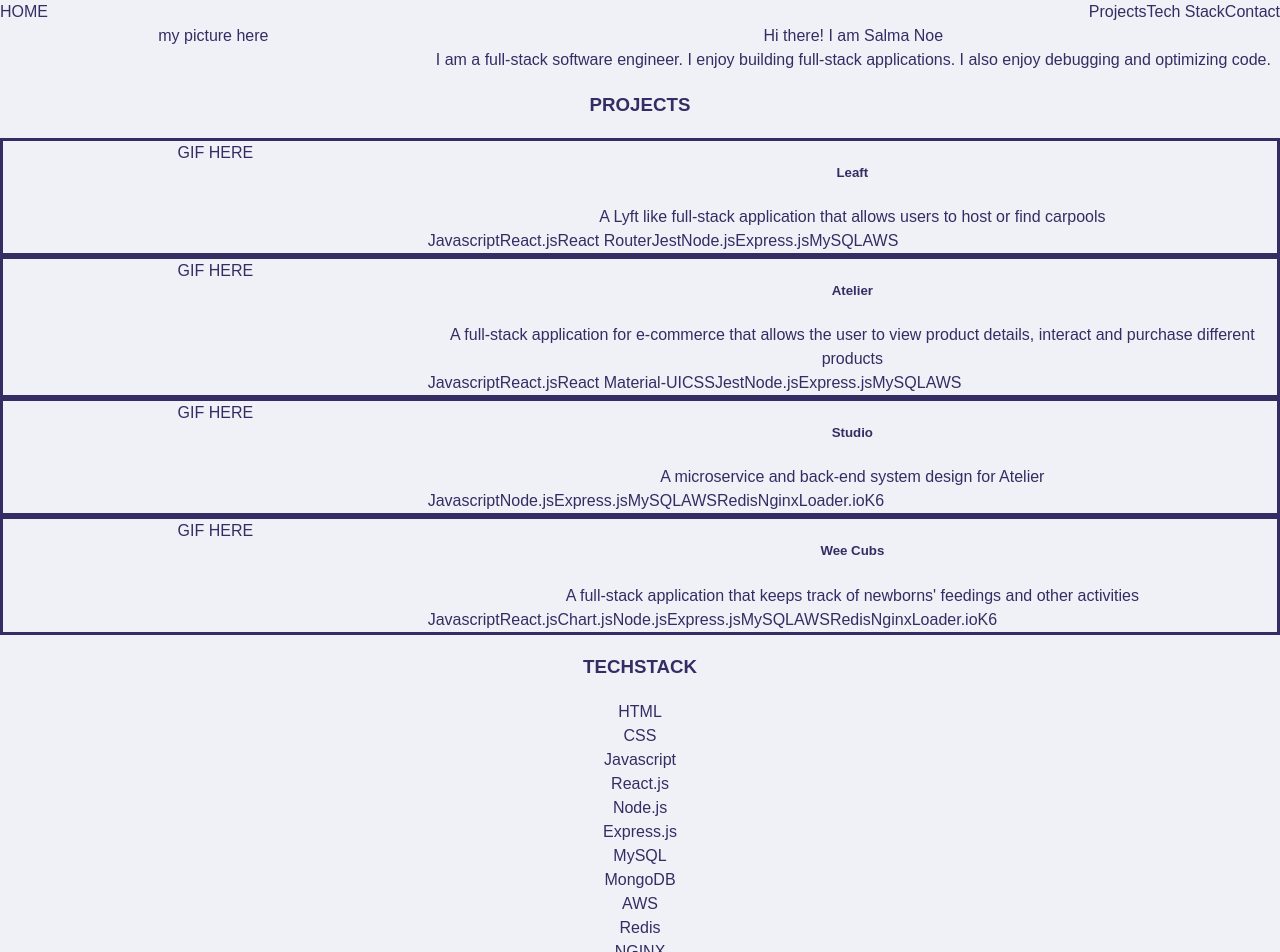
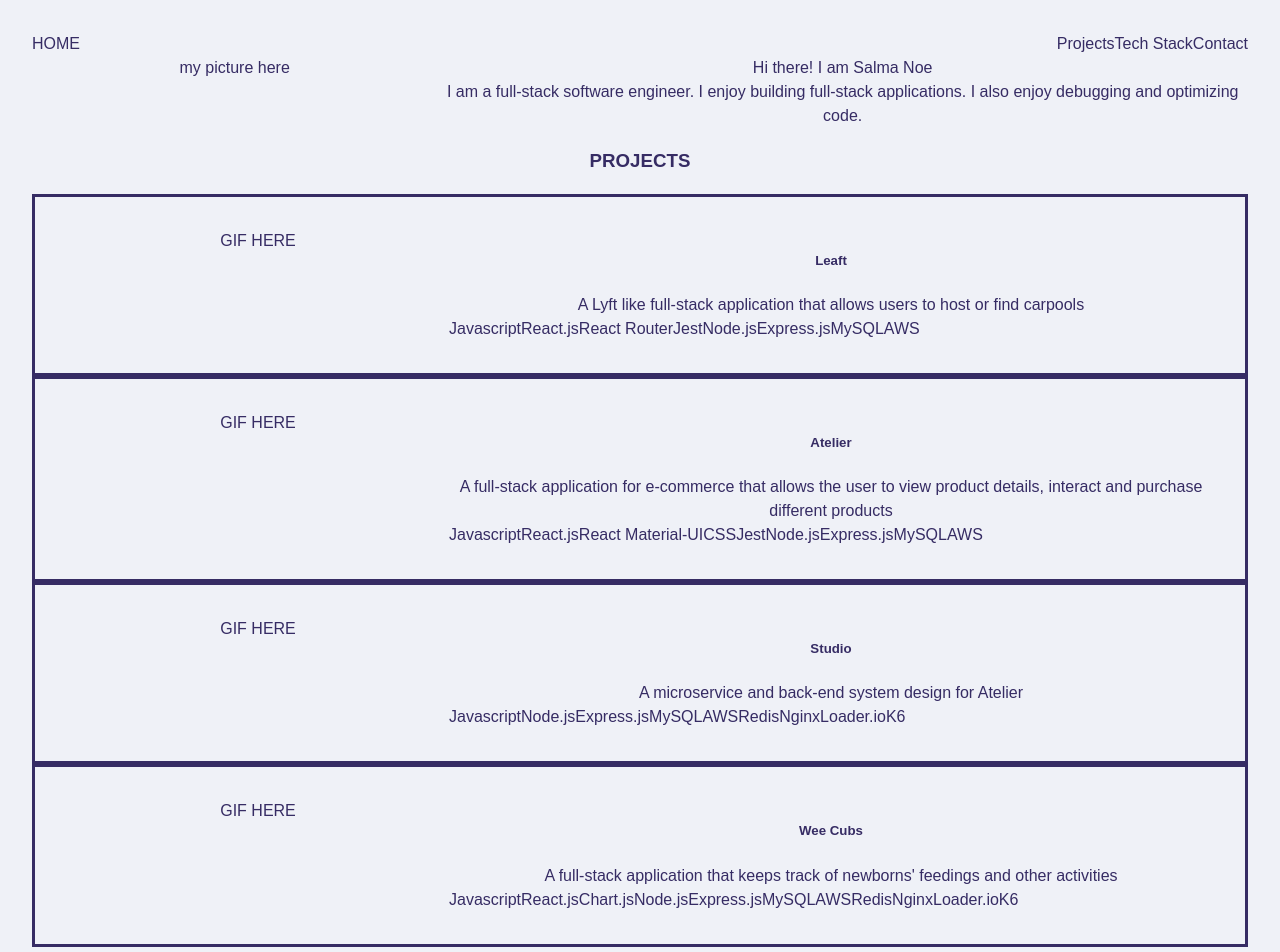
Before and after one commit to Sanoe9/portfolio, a React (Create React App) app in the folder portfolio/: page / in a window 1280 px wide. Shown: the top 952 px of the page. Built offline with nearby package versions, Linux system fonts and the light colour scheme.

Commit message:
saving work

```diff
--- a/portfolio/src/App.css
+++ b/portfolio/src/App.css
@@ -1,12 +1,10 @@
 .app {
   text-align: center;
-}
-
-.app {
   font-family: "Poppins", sans-serif;
   line-height: 1.5;
   color: rgb(54, 44, 100);
   background-color: rgb(239, 241, 247);
+  padding: 2em;
 }
 
 .nav {
@@ -30,3 +28,7 @@
 .two_flex {
   flex: 2;
 }
+
+.techs {
+  display: flex;
+}
--- a/portfolio/src/components/Projects/Projects.css
+++ b/portfolio/src/components/Projects/Projects.css
@@ -1,8 +1,5 @@
 .project {
   display: flex;
   border-style: solid;
+  padding: 2em;
 }
-
-.project_techs {
-  display: flex;
-}
--- a/portfolio/src/components/Projects/Projects.jsx
+++ b/portfolio/src/components/Projects/Projects.jsx
@@ -5,7 +5,7 @@ import './Projects.css';
 function Projects() {
 
     return (
-        <div>
+        <div className="projects">
             <h3>
                 PROJECTS
             </h3>
@@ -21,7 +21,7 @@ function Projects() {
                         <div>
                             {project.description}
                         </div>
-                        <div className="project_techs">
+                        <div className="techs">
                             {project.technologies.map((technology) => (
                                 <div>{technology}</div>
                             ))}
--- a/portfolio/src/components/TechStack.jsx
+++ b/portfolio/src/components/TechStack.jsx
@@ -8,7 +8,7 @@ function TechStack() {
             <h3>
                 TECHSTACK
             </h3>
-            <div>
+            <div className="techs">
                 {techstack.map((element) => (
                     <div>{element}</div>
                 ))}
```
